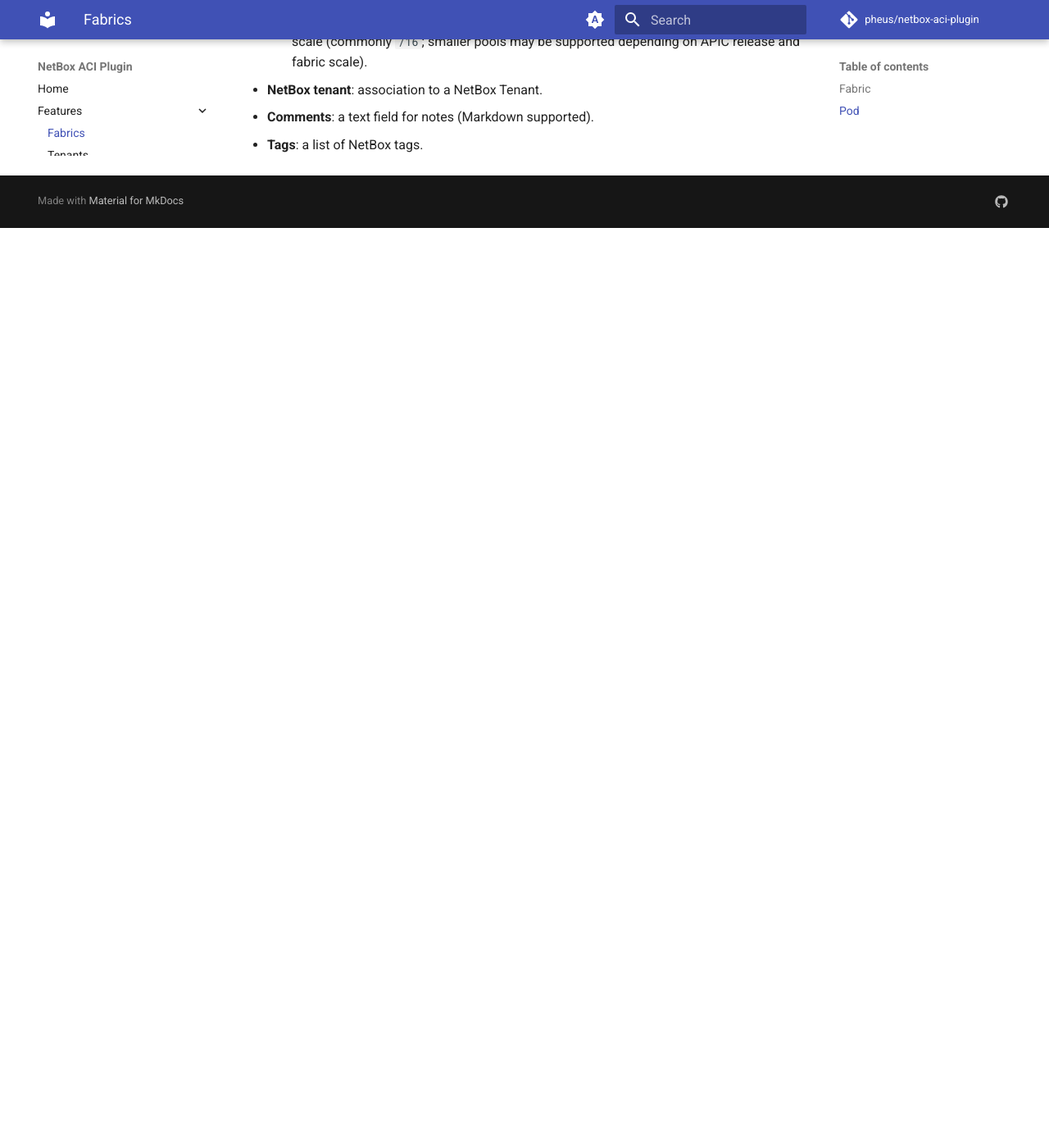
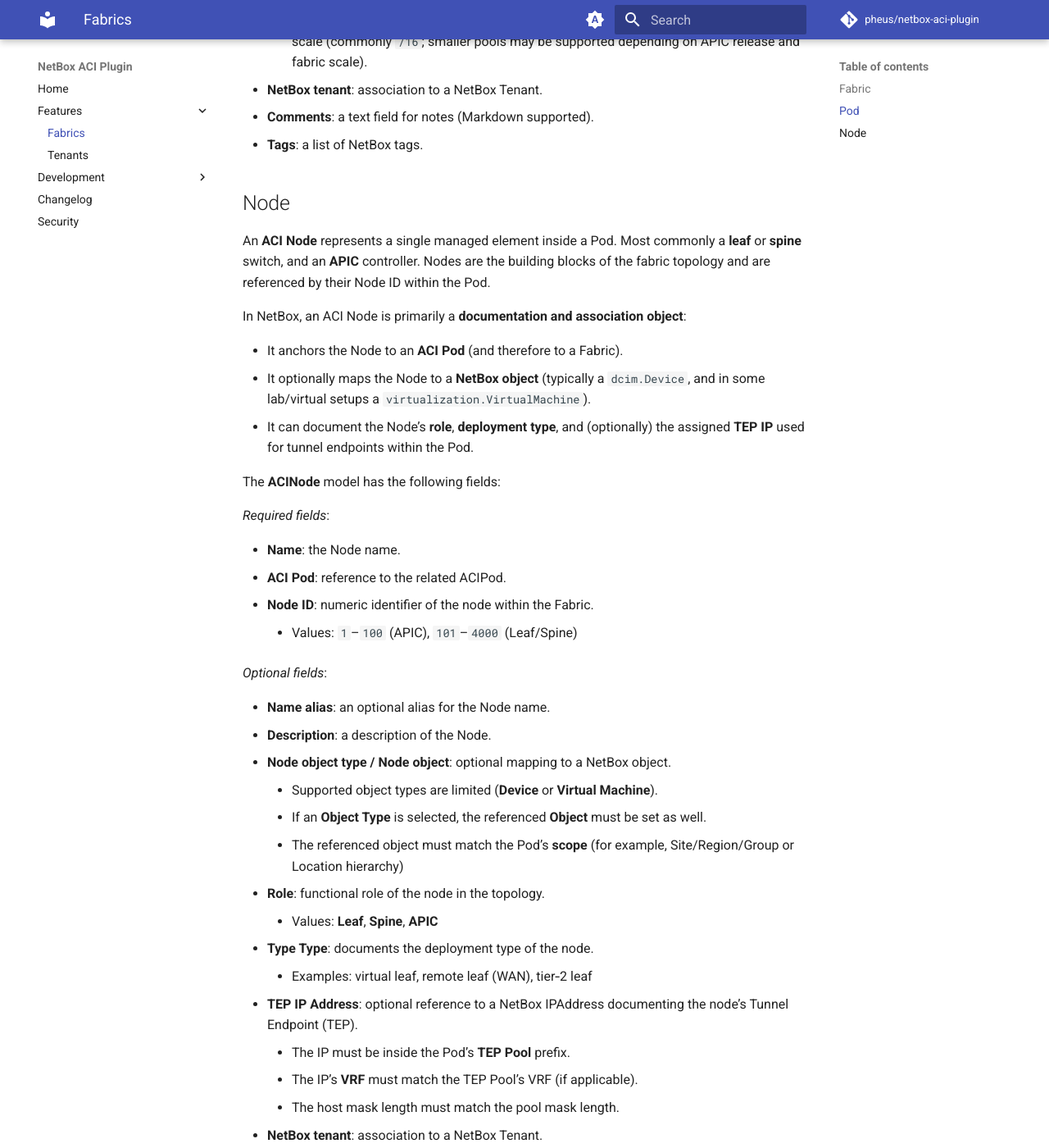
Before and after one commit to pheus/netbox-aci-plugin, an MkDocs documentation site: the page built from docs/features/fabrics.md, in a window 1280 px wide and 1400 px high, scrolled down 1727 px. Shown: the whole window at 82% size. Built offline with MkDocs 1.6.1 and Material for MkDocs 9.7.7, drawn with Linux system fonts in a browser that asks for light colours; comment, search, counter and statistics services are not loaded; before the commit the page ends 2005 px from its top, so only the background shows below that.

Commit message:
docs(fabrics): Add documentation for ACINode
Introduces detailed documentation for the ACINode model, including its
fields, roles, and associations. Updates the fabric topology section in
`fabrics.md` to include nodes in the Mermaid diagram. Enhances user
understanding of ACI Node functionality and relationships.

````diff
--- a/docs/features/fabrics.md
+++ b/docs/features/fabrics.md
@@ -7,13 +7,15 @@
 constructs operate.
 
 ```mermaid
-flowchart TB
+flowchart TD
   FAB[Fabric]
   POD[Pod]
+  NODE[Node]
 
   %% Fabric topology
   subgraph graphFAB [Fabric]
         FAB -->|1:n| POD
+        POD -->|1:n| NODE
   end
 ```
 
@@ -76,3 +78,55 @@
 - **NetBox tenant**: association to a NetBox Tenant.
 - **Comments**: a text field for notes (Markdown supported).
 - **Tags**: a list of NetBox tags.
+
+## Node
+
+An **ACI Node** represents a single managed element inside a Pod.
+Most commonly a **leaf** or **spine** switch, and an **APIC**
+controller.
+Nodes are the building blocks of the fabric topology and are referenced by
+their Node ID within the Pod.
+
+In NetBox, an ACI Node is primarily a **documentation and association
+object**:
+
+- It anchors the Node to an **ACI Pod** (and therefore to a Fabric).
+- It optionally maps the Node to a **NetBox object** (typically a
+  `dcim.Device`, and in some lab/virtual setups a
+  `virtualization.VirtualMachine`).
+- It can document the Node’s **role**, **deployment type**, and
+  (optionally) the assigned **TEP IP** used for tunnel endpoints
+  within the Pod.
+
+The **ACINode** model has the following fields:
+
+*Required fields*:
+
+- **Name**: the Node name.
+- **ACI Pod**: reference to the related ACIPod.
+- **Node ID**: numeric identifier of the node within the Fabric.
+    - Values: `1`–`100` (APIC), `101`–`4000` (Leaf/Spine)
+
+*Optional fields*:
+
+- **Name alias**: an optional alias for the Node name.
+- **Description**: a description of the Node.
+- **Node object type / Node object**: optional mapping to a NetBox object.
+    - Supported object types are limited (**Device** or
+      **Virtual Machine**).
+    - If an **Object Type** is selected, the referenced **Object** must
+      be set as well.
+    - The referenced object must match the Pod’s **scope** (for example,
+      Site/Region/Group or Location hierarchy)
+- **Role**: functional role of the node in the topology.
+    - Values: **Leaf**, **Spine**, **APIC**
+- **Type Type**: documents the deployment type of the node.
+    - Examples: virtual leaf, remote leaf (WAN), tier‑2 leaf
+- **TEP IP Address**: optional reference to a NetBox IPAddress
+  documenting the node’s Tunnel Endpoint (TEP).
+    - The IP must be inside the Pod’s **TEP Pool** prefix.
+    - The IP’s **VRF** must match the TEP Pool’s VRF (if applicable).
+    - The host mask length must match the pool mask length.
+- **NetBox tenant**: association to a NetBox Tenant.
+- **Comments**: a text field for notes (Markdown supported).
+- **Tags**: a list of NetBox tags.
````
Also changed, not shown: README.md (+1 -0 lines).
